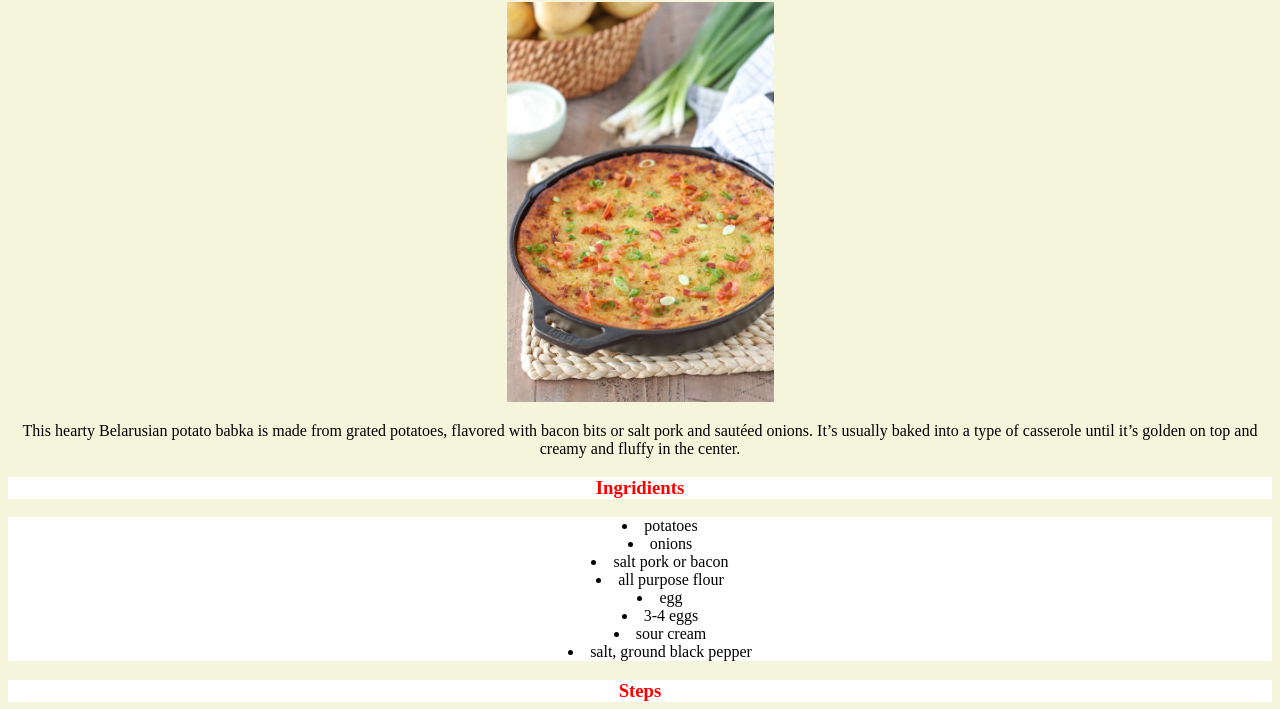
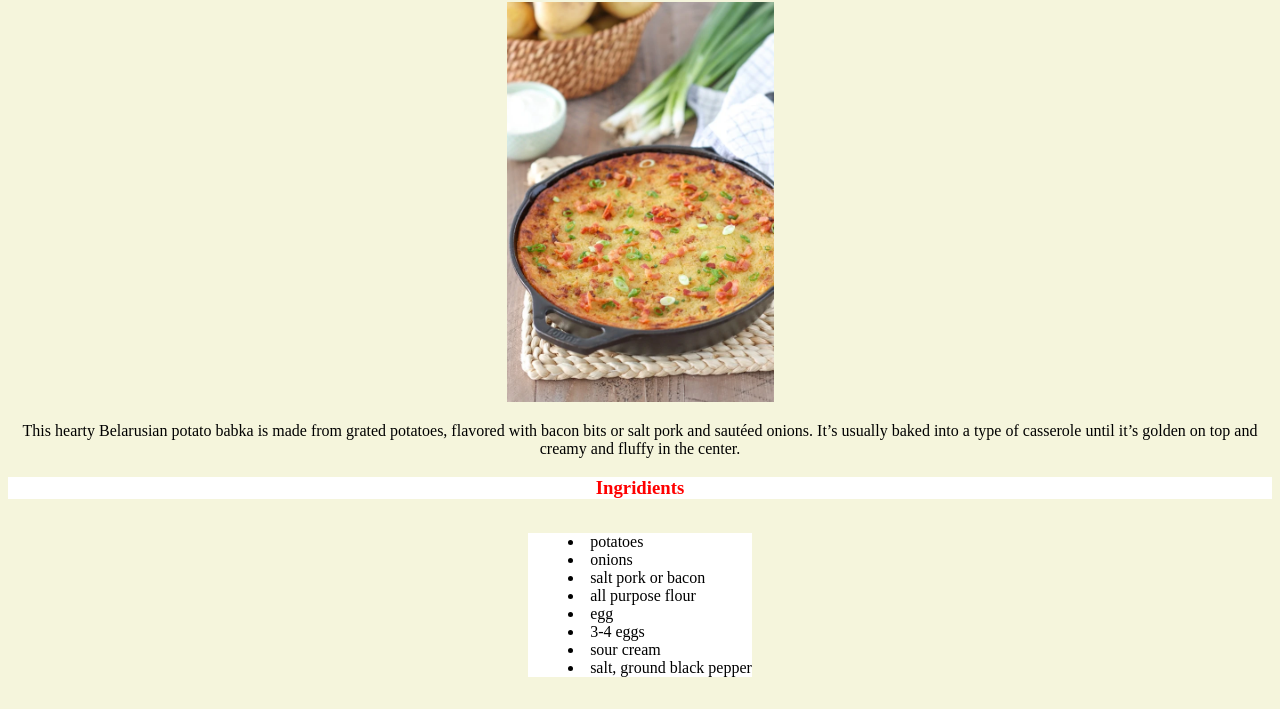
Before and after one commit to Cuthbert21/odin-recipes, a plain HTML site: page recipes/babka.html in a window 1280 px wide. Shown: the part 78-787 px from the top of the page. Drawn offline with Linux system fonts and the light colour scheme.

Commit message:
Fix the lists on non-main pages

```diff
--- a/recipes/babka.html
+++ b/recipes/babka.html
@@ -11,7 +11,7 @@
         <img src="../images/Babka.webp" height="400" width="267">
         <p>This hearty Belarusian potato babka is made from grated potatoes, flavored with bacon bits or salt pork and sautéed onions. It’s usually baked into a type of casserole until it’s golden on top and creamy and fluffy in the center.</p>
         <h3>Ingridients</h3>
-        <ul>
+        <ul class="non-main-list">
             <li>potatoes</li>
             <li>onions</li>
             <li>salt pork or bacon</li>
--- a/styles.css
+++ b/styles.css
@@ -18,6 +18,11 @@ h3 {
     font-size: 28px;
 }
 
+.non-main-list {
+    display: inline-block;
+    text-align: left;
+}
+
 ul {
     text-align: center;
     list-style-position: inside;
```
Also changed, not shown: recipes/cholodnik.html (+1 -1 lines), recipes/kalduny.html (+1 -1 lines).
